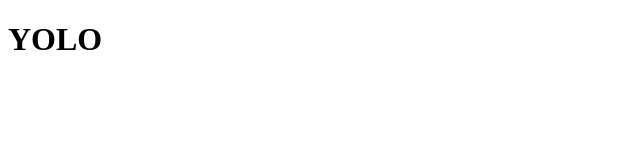
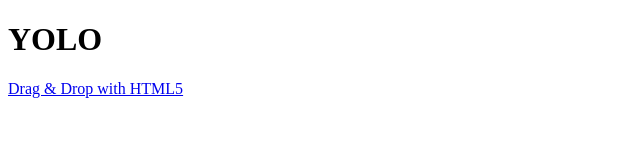
Before and after one commit to pleportz/drag-and-drop-demos, a plain HTML site: page index.html in a window 1280 px wide. Shown: the whole page, without its empty margins (0-640 px from the left). Drawn offline with Linux system fonts and the light colour scheme.

Commit message:
Added link to drag and dropd with html5

```diff
--- a/index.html
+++ b/index.html
@@ -6,6 +6,6 @@
   </head>
   <body>
     <h1>YOLO</h1>
-    <a href="./drag-and-drop-html5/index.html"></a>
+    <a href="./drag-and-drop-html5/index.html">Drag & Drop with HTML5</a>
   </body>
 </html>
```
Also changed, not shown: drag-and-drop-html5/index.html (+1 -1 lines).
